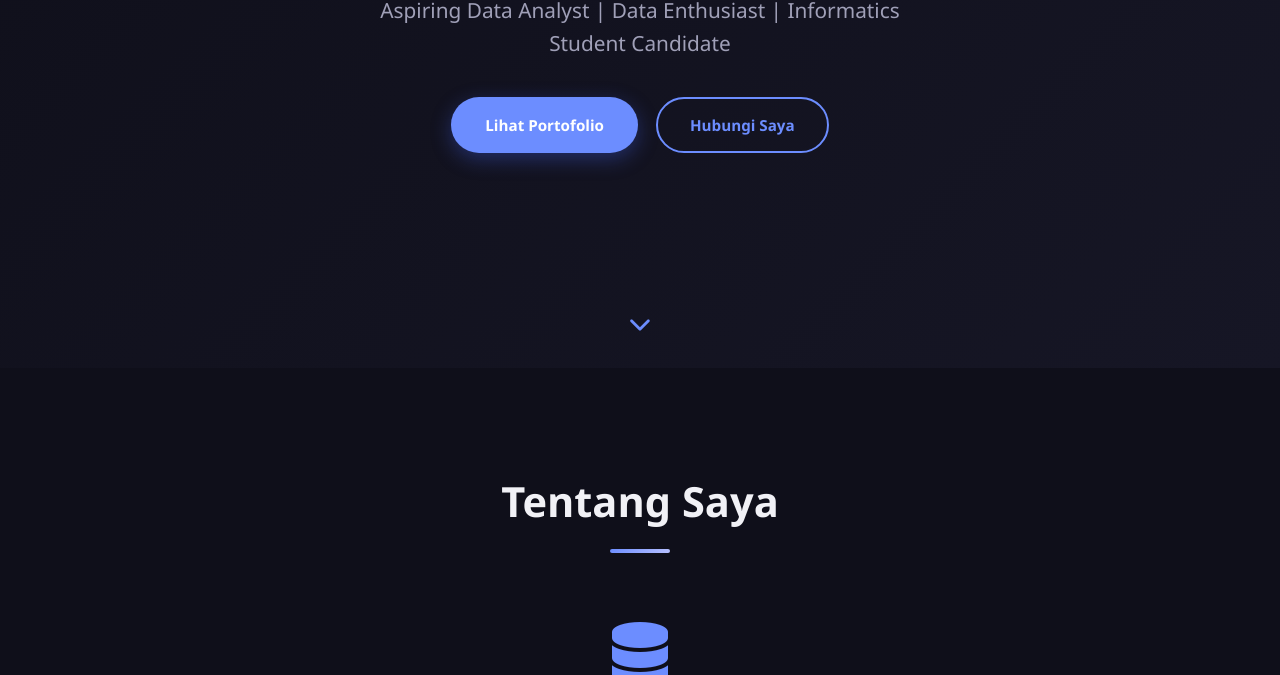
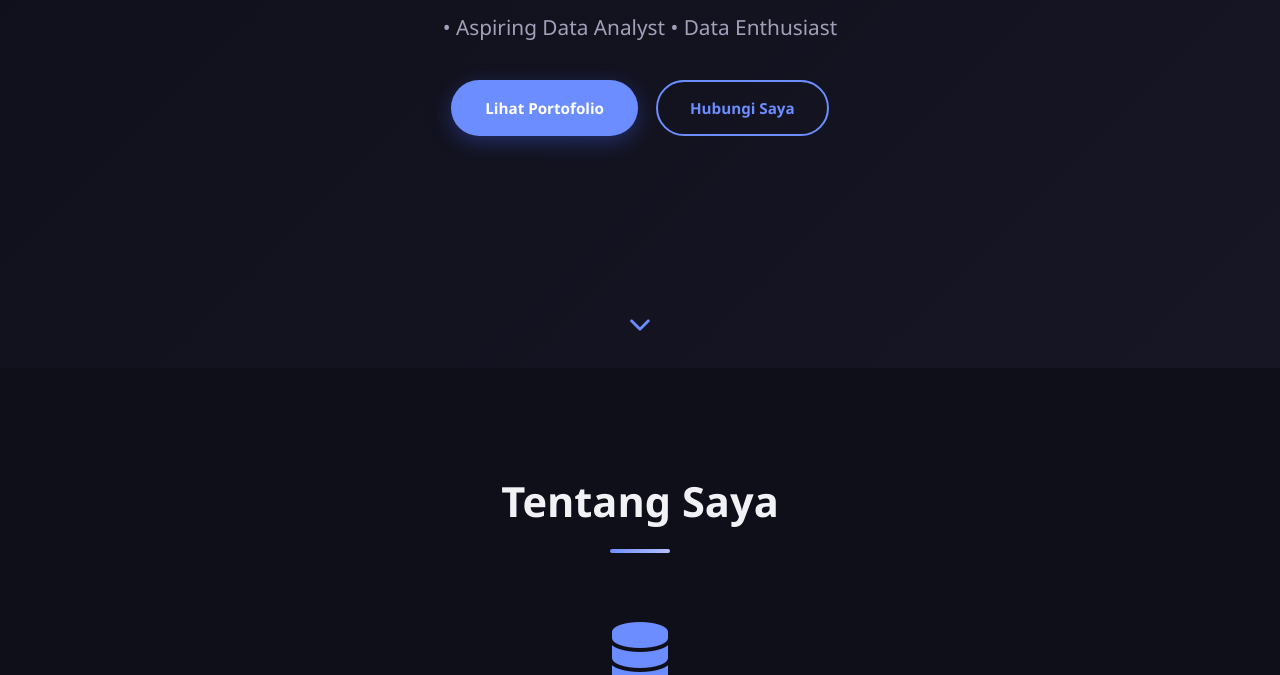
Before and after one commit to Argyaoktavian45/argyaadyatmaoktavian, a plain HTML site: page index.html in a window 1280 px wide. Shown: the part 425-1100 px from the top of the page. Drawn offline with Linux system fonts and the light colour scheme.

Commit message:
Update index.html

```diff
--- a/index.html
+++ b/index.html
@@ -36,7 +36,7 @@
   <div class="hero-content fade-up">
     <p class="hero-greeting">Halo, perkenalkan saya</p>
     <h1 class="hero-name">ARGYA ADYATMA OKTAVIAN</h1>
-    <p class="hero-tagline">Aspiring Data Analyst | Data Enthusiast | Informatics Student Candidate</p>
+    <p class="hero-tagline">• Aspiring Data Analyst • Data Enthusiast</p>
     <div class="hero-buttons">
       <a href="#projects" class="btn btn-primary">Lihat Portofolio</a>
       <a href="#contact" class="btn btn-secondary">Hubungi Saya</a>
```
